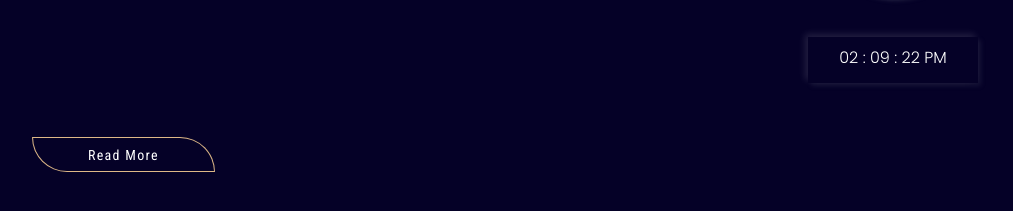
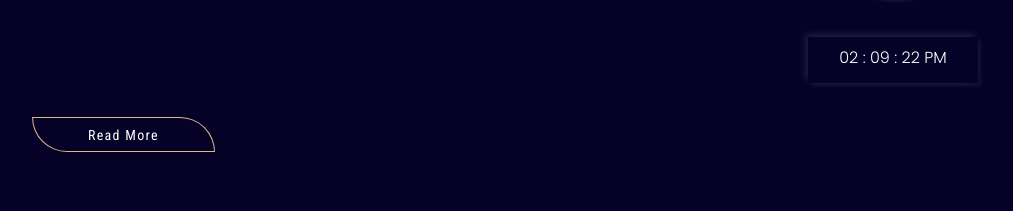
Before and after one commit to CodewithKisha/Javascript_timer, a plain HTML site: page index.html in a window 1280 px wide. Shown: the part 357-568 px from the top of the page, without its empty margins (152-1165 px from the left). Drawn offline with Linux system fonts and the light colour scheme.

Commit message:
Update style.css

```diff
--- a/style.css
+++ b/style.css
@@ -58,7 +58,7 @@ p {
     border: 1px solid burlywood;
     border-radius: 0 50px 0 50px;
     padding: 4px 55px;
-    margin: 50px 0 30px 0;
+    margin: 30px 0 30px 0;
 }
 
 .btn a {
```
